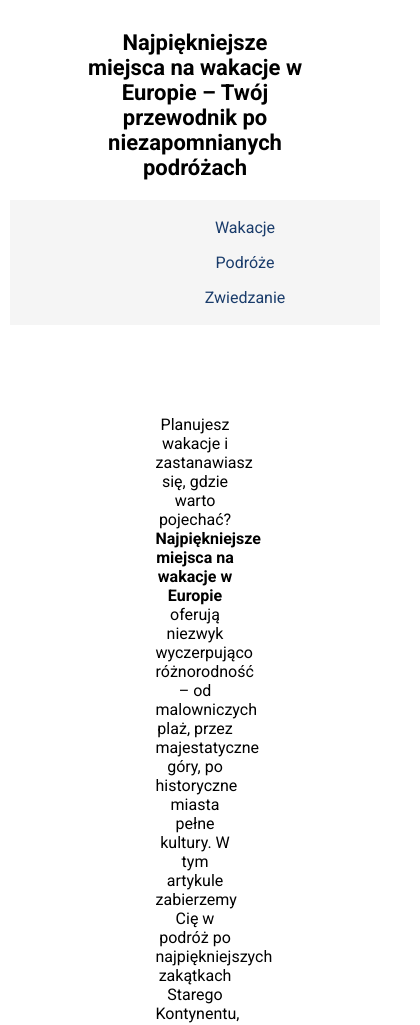
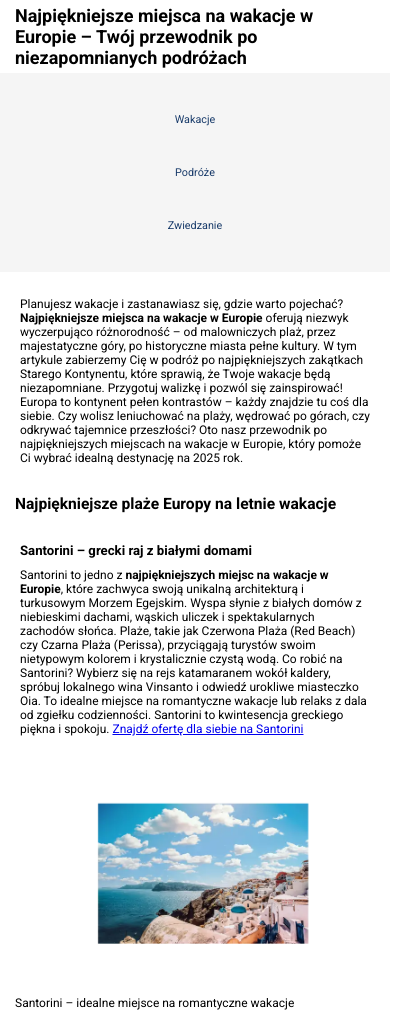
Before and after one commit to FreDo-JS/seoProject, a plain HTML site: page index.html in a window 390 px wide. Shown: the top 1025 px of the page, 420 px wide, since content can reach past the window. Drawn offline with Linux system fonts and the light colour scheme.

Commit message:
Add files via upload

```diff
--- a/style.css
+++ b/style.css
@@ -43,43 +43,120 @@ footer {
 
 
 /* RWD */
+/* Responsive Design */
 
-
-@media screen and (max-width: 768px) {
-  nav {
-    flex-direction: column;
-    align-items: center;
-    padding: 10px;
+/* Tablets (768px - 1024px) */
+@media screen and (max-width: 1024px) {
+  main, header {
+      width: 90%;
   }
 
   nav a {
-    display: block;
-    width: 100%;
-    text-align: center;
-    padding: 10px;
+      margin: 0 20px;
+      font-size: 0.9em;
   }
 
-  main {
-    padding: 15px;
+  section {
+      margin: 40px 20px;
+  }
+
+  figure img {
+      max-width: 100%;
+      height: auto;
   }
 }
 
-/* Smartfony (480px i mniej) */
-@media screen and (max-width: 480px) {
+/* Small Tablets and Large Phones (480px - 767px) */
+@media screen and (max-width: 767px) {
   body {
-    padding: 10px;
+      font-size: 14px;
   }
 
-  header h1 {
-    font-size: 22px;
+  main, header {
+      width: 95%;
   }
 
-  main {
-    padding: 10px;
+  nav {
+      display: flex;
+      flex-direction: column;
+      align-items: center;
   }
 
   nav a {
-    font-size: 16px;
-    padding: 8px;
+      margin: 10px 0;
+      padding: 10px;
+      width: 100%;
+      text-align: center;
+  }
+
+  section {
+      margin: 30px 10px;
+  }
+
+  h1 {
+      font-size: 1.5em;
+  }
+
+  h2 {
+      font-size: 1.3em;
+  }
+
+  h3 {
+      font-size: 1.1em;
+  }
+
+  footer ul {
+      display: flex;
+      flex-direction: column;
+      align-items: center;
+  }
+
+  footer li {
+      margin: 10px 0;
   }
 }
+
+/* Mobile Phones (up to 479px) */
+@media screen and (max-width: 479px) {
+  body {
+      font-size: 12px;
+  }
+
+  main, header {
+      width: 100%;
+      padding: 0 10px;
+  }
+
+  section {
+      margin: 20px 5px;
+  }
+
+  figure {
+      margin: 15px 0;
+  }
+
+  figure img {
+      max-width: 100%;
+      height: auto;
+  }
+
+  footer {
+      height: auto;
+  }
+}
+
+/* Additional Mobile Improvements */
+@media screen and (max-width: 767px) {
+  * {
+      text-align: left;
+  }
+
+  img {
+      display: block;
+      margin: 0 auto;
+  }
+
+  p, h1, h2, h3 {
+      padding: 5px;
+  }
+}
```
